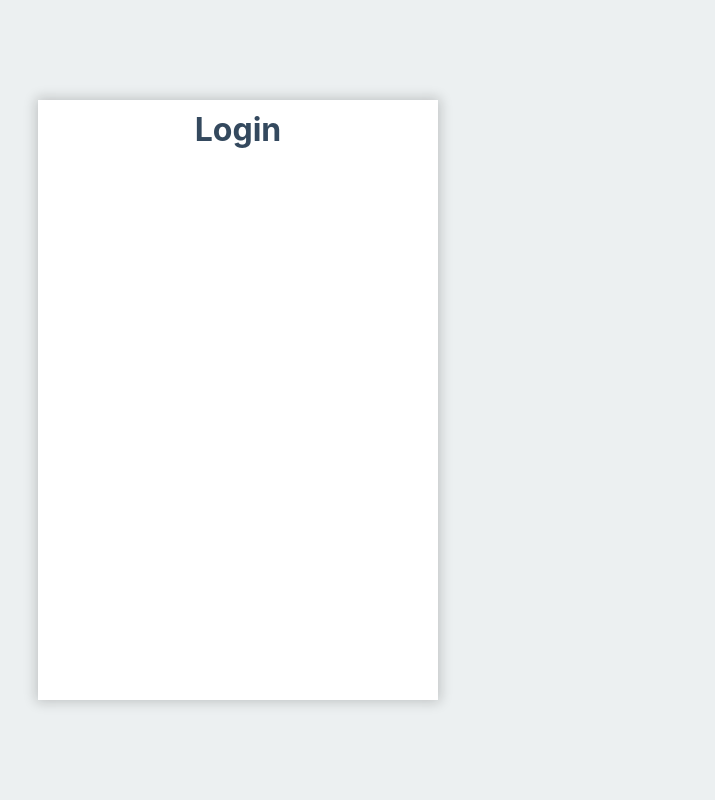
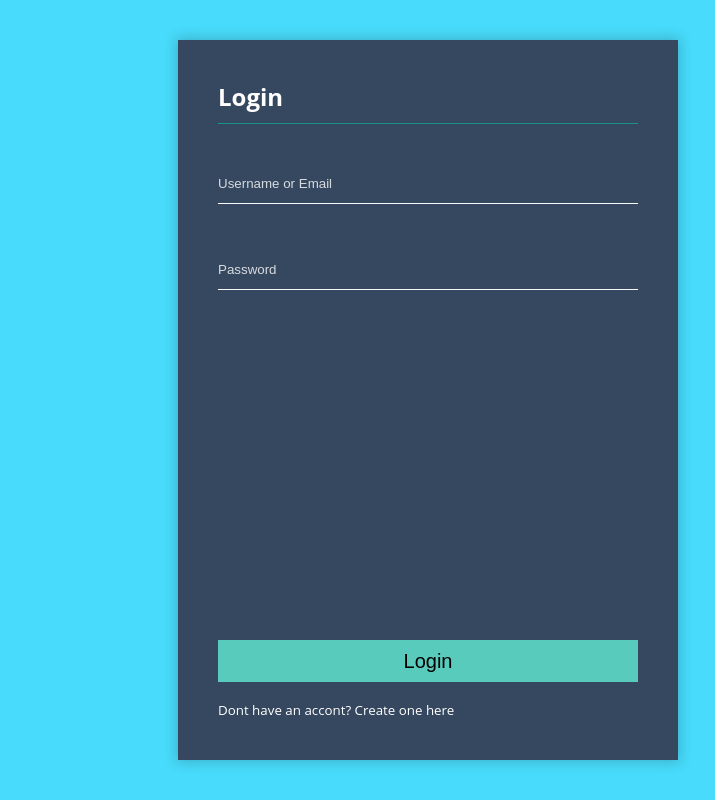
Before and after one commit to RichardHpa/module-planner-tool, a React (Create React App) app: page / in a window 1280 px wide. Shown: the whole page, without its empty margins (402-1117 px from the left). Built offline with nearby package versions, Linux system fonts and the light colour scheme.

Commit message:
created login and register form

```diff
--- a/src/App.css
+++ b/src/App.css
@@ -1,9 +1,9 @@
 .App {
-  background-color: #ecf0f1;
+  background-color: #48dbfb;
   color: white;
   display: flex;
   width: 100vw;
   height: 100vh;
-  justify-content: center;
+  justify-content: flex-end;
   align-items: center;
 }
--- a/src/Components/Authentication/authentication.scss
+++ b/src/Components/Authentication/authentication.scss
@@ -1,26 +1,62 @@
 .authForm{
-    width: 400px;
-    height: 600px;
-    background-color: white;
-    color: #34495e;
+    width: 500px;
+    height: 90vh;
+    background-color: #36485f;
+    color: white;
     box-shadow: 0px 0px 12px 2px rgba(15, 15, 15, 0.2);
-    padding: 10px;
-    text-align: center;
-    .tabGroup{
-        list-style: none;
+    padding: 40px;
+    margin-right: 200px;
+    .container{
+        height: 100%;
+    }
 
-        width: 100%;
+    .loginFrom{
         display: flex;
-        align-items: center;
-        justify-content: center;
-        li{
-            padding:15px;
-            flex: 1;
-            text-align: center;
-            font-size:20px;
-            &.active{
-                background-color: #95a5a6;
-            }
+        flex-direction: column;
+        justify-content: space-between;
+        height: 100%;
+        h2{
+            font-size: 24;
+            padding-bottom: 10px;
+            margin-bottom: 40px;
+            border-bottom: 1px solid #199187;
         }
+
+        input{
+            margin-bottom: 30px;
+            color: white;
+            border: 0;
+            border-bottom: 1px solid #f8f8f8;
+            width: 100%;
+            height: 40px;
+            background-color: transparent;
+        }
+
+        ::placeholder {
+          color: white;
+          opacity: 0.8;
+        }
+
+        .btnLogin{
+            background-color: #59cbbd;
+            font-size: 1.25rem;
+        }
+
     }
 }
+
+.inputGroup{
+    margin-bottom: 1rem;
+}
+
+.btn{
+    width: 100%;
+    text-align: center;
+    border-radius: 0;
+    border: none;
+    font-weight: 400;
+    text-align: center;
+    vertical-align: middle;
+    line-height: 1.5;
+    padding: .375rem .75rem;
+}
--- a/src/Components/Authentication/index.js
+++ b/src/Components/Authentication/index.js
@@ -22,15 +22,19 @@ class Authentication extends Component {
 
         return(
             <div className="authForm">
-            <div className="login">
                 <div className="container" ref={ref => (this.container = ref)}>
                 {isLoggingIn && (
-                   <Login containerRef={ref => (this.current = ref)} />
+                    <Login
+                        containerRef={ref => (this.current = ref)}
+                        onClick={this.changeTab}
+                    />
                 )}
                 {!isLoggingIn && (
-                   <Register containerRef={ref => (this.current = ref)} />
+                    <Register
+                        containerRef={ref => (this.current = ref)}
+                        onClick={this.changeTab}
+                    />
                 )}
-               </div>
                 </div>
             </div>
         )
@@ -39,10 +43,64 @@ class Authentication extends Component {
 
 export default Authentication;
 
-function Login() {
-  return <h1>Login</h1>;
+const Login = (props) => {
+    const { onClick } = props
+    return (
+        <div className="loginFrom">
+            <div>
+                <h2>Login</h2>
+                <form className="" autoComplete="off">
+                    <div className="inputGroup">
+                        <input type="text" name="lusername" placeholder="Username or Email" autoComplete="off"/>
+                    </div>
+                    <div className="inputGroup">
+                        <input type="lpassword" autoComplete="new-password" placeholder="Password"/>
+                    </div>
+                </form>
+            </div>
+
+            <div>
+                <div className="inputGroup">
+                    <button className="btn btnLogin">Login</button>
+                </div>
+                <small onClick={onClick}>Dont have an accont? Create one here</small>
+            </div>
+        </div>
+    );
 }
 
-function Register() {
-  return <h1>Register</h1>;
+const Register = (props) => {
+    const { onClick } = props
+    return (
+        <div className="loginFrom">
+            <div>
+                <h2>Register</h2>
+                <form className="" autoComplete="off">
+                    <div className="inputGroup">
+                        <input type="text" name="rname" placeholder="Your Name" autoComplete="off"/>
+                    </div>
+                    <div className="inputGroup">
+                        <input type="text" name="rusername" placeholder="Username" autoComplete="off"/>
+                    </div>
+                    <div className="inputGroup">
+                        <input type="text" name="remail" placeholder="Email" autoComplete="off"/>
+                    </div>
+                    <div className="inputGroup">
+                        <input type="password" autoComplete="new-password" placeholder="Password"/>
+                    </div>
+
+                    <div className="inputGroup">
+                        <input type="password" autoComplete="new-password" placeholder="Confirm Password"/>
+                    </div>
+                </form>
+            </div>
+            <div>
+                <div className="inputGroup">
+                    <button className="btn btnLogin">Register</button>
+                </div>
+                <small onClick={onClick}>Already have an account? Login Here</small>
+            </div>
+        </div>
+
+    )
 }
--- a/src/index.css
+++ b/src/index.css
@@ -4,10 +4,13 @@
     box-sizing: border-box;
 }
 
+@import url('https://fonts.googleapis.com/css?family=Open+Sans&display=swap');
+
 body {
-  font-family: -apple-system, BlinkMacSystemFont, 'Segoe UI', 'Roboto', 'Oxygen',
+  /* font-family: -apple-system, BlinkMacSystemFont, 'Segoe UI', 'Roboto', 'Oxygen',
     'Ubuntu', 'Cantarell', 'Fira Sans', 'Droid Sans', 'Helvetica Neue',
-    sans-serif;
+    sans-serif; */
+    font-family: 'Open Sans', sans-serif;
   -webkit-font-smoothing: antialiased;
   -moz-osx-font-smoothing: grayscale;
 }
```
Lines whose indentation alone changed are shown as unchanged.
